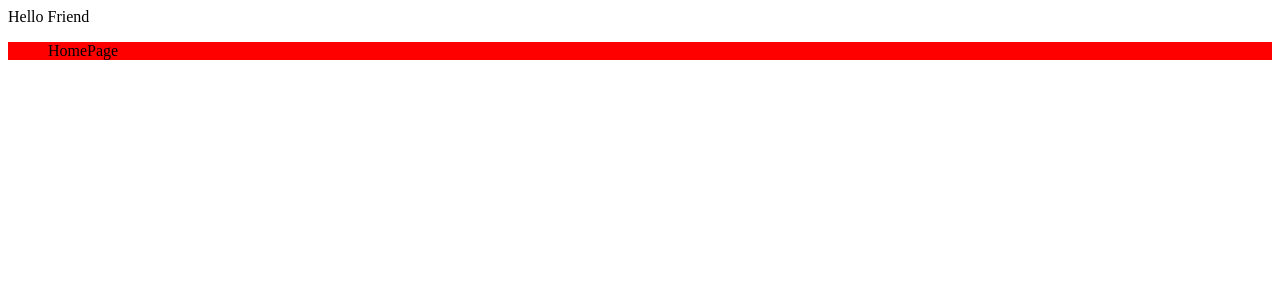
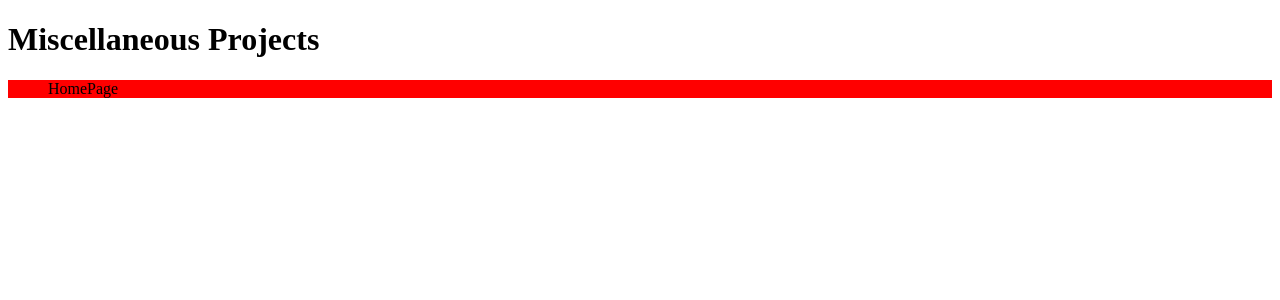
Before and after one commit to StudentCZ/MiscProjects, a React (Create React App) app: page / in a window 1280 px wide. Shown: the top 300 px of the page. Built offline with nearby package versions, Linux system fonts and the light colour scheme.

Commit message:
fixed heading

```diff
--- a/src/Home.js
+++ b/src/Home.js
@@ -4,7 +4,7 @@ import NavBar from './NavBar';
 const Home = () => {
   return (
     <div>
-      Hello Friend
+      <h1>Miscellaneous Projects</h1>
       <NavBar />
     </div>
   );
```
